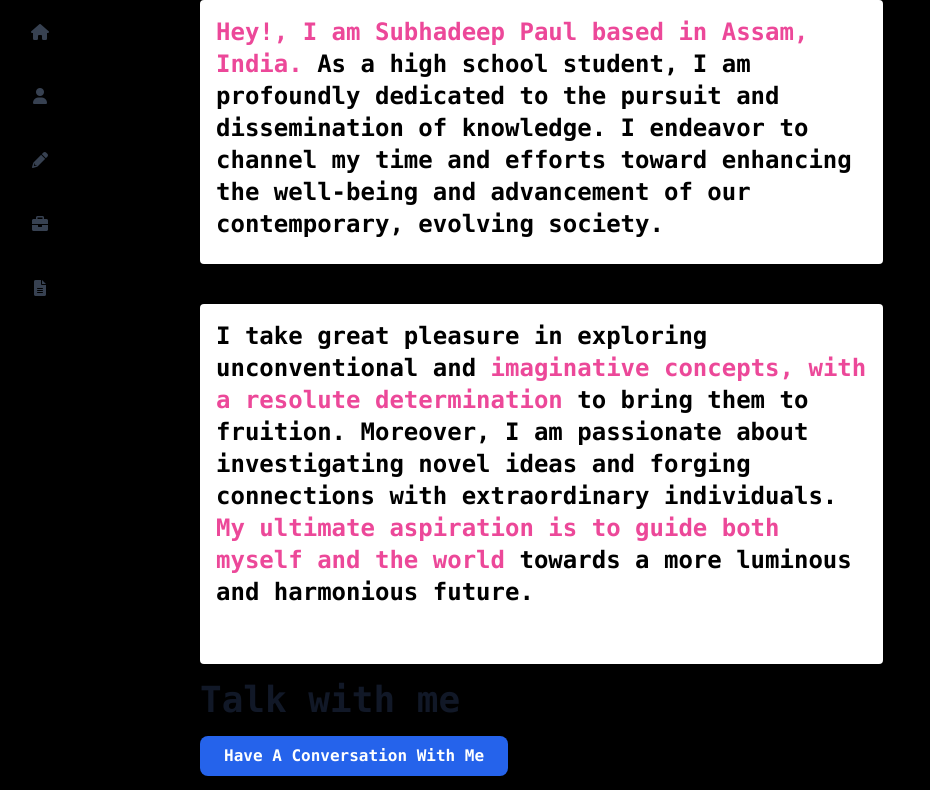
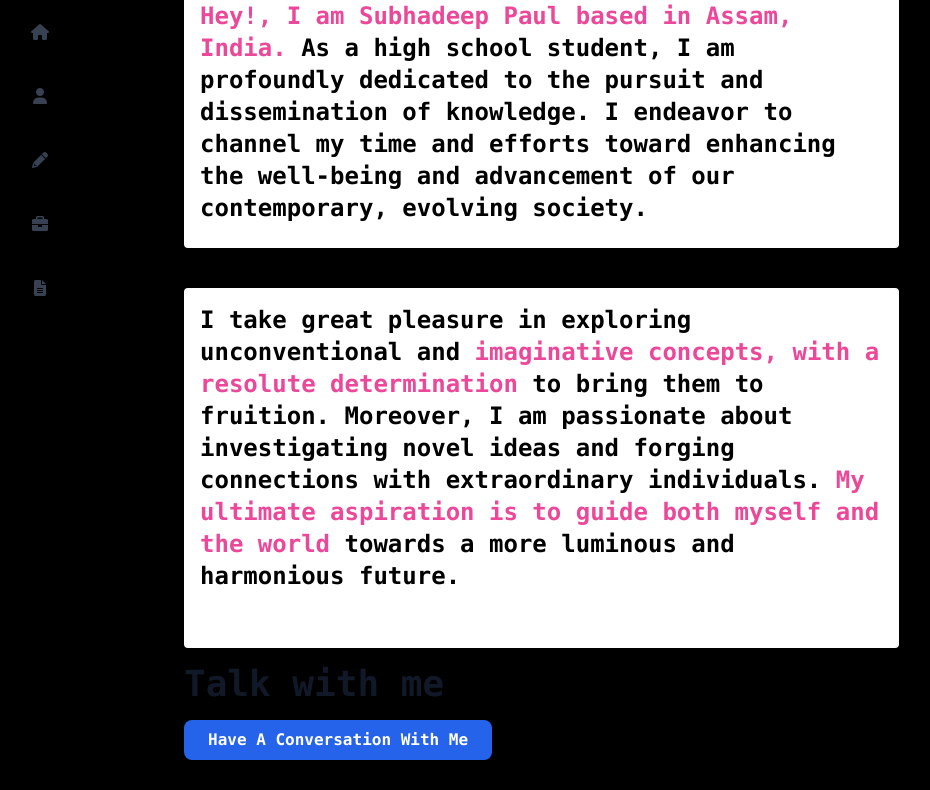
Before and after one commit to Subhadeep-Paul5/My-Website, a plain HTML site: page about.html in a window 1280 px wide. Shown: the part 240-1030 px from the top of the page, without its empty margins (88-1018 px from the left). Drawn offline with nearby package versions, Linux system fonts and the light colour scheme.

Commit message:
Update about.html

```diff
--- a/about.html
+++ b/about.html
@@ -36,7 +36,7 @@
 
 
  <!-- Main Feed -->
- <main class="md:ml-64 md:w-1/2 lg:w-7/12 p-8"> <!-- Added order for Flexbox -->
+ <main class="md:ml-64 md:w-1/2 lg:w-7/12 p-4"> <!-- Added order for Flexbox -->
   <div>
     <h2 class="text-3xl font-mono font-bold mb-2"><br>Hey Everyone, It's <br><span class="text-blue-500 font-mono">@Subhadeep Paul</span>🙏<br><br></h2>
     <h1 class="text-4xl font-mono font-bold mb-4">About Me</h1>
```
